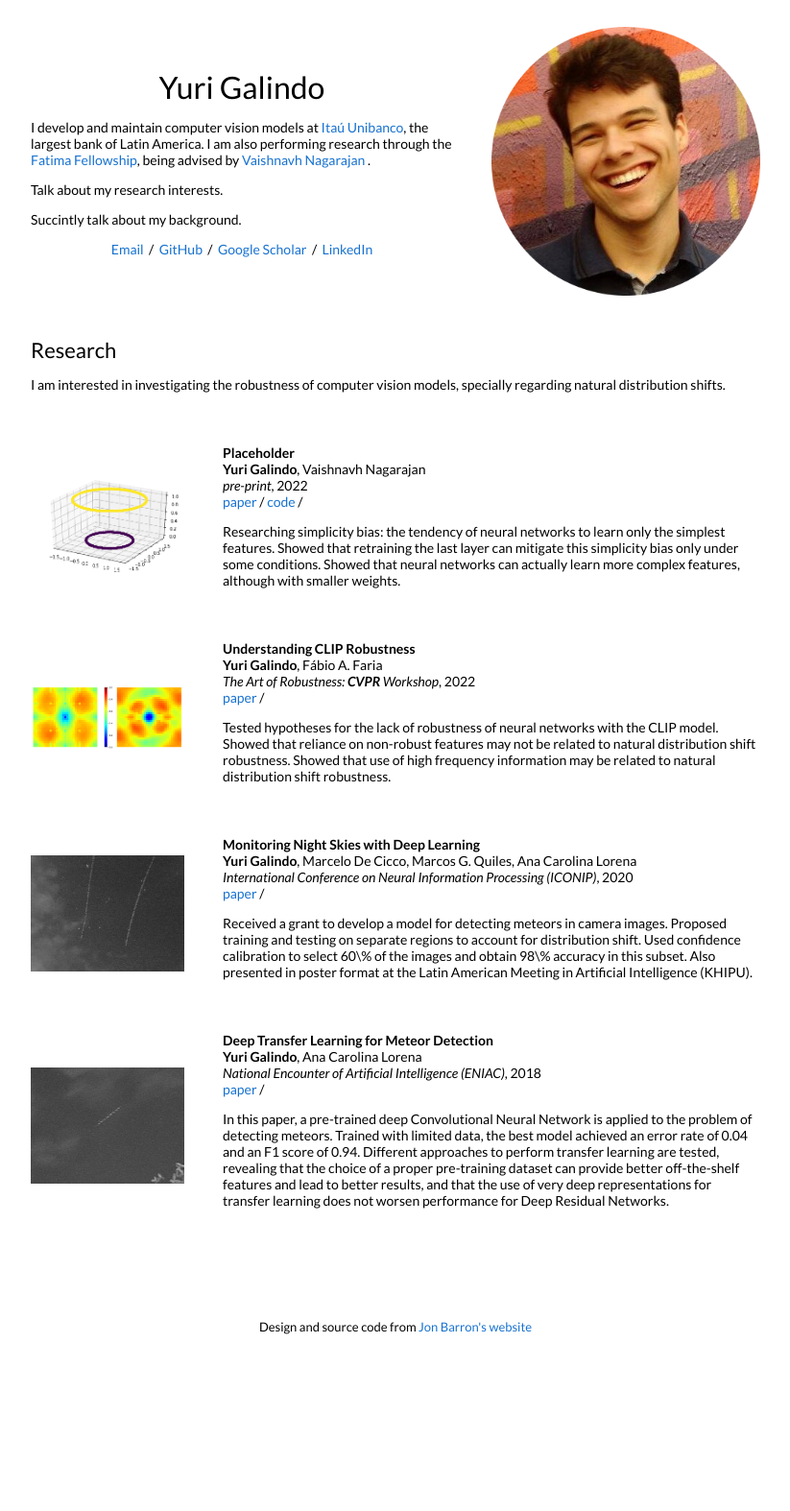
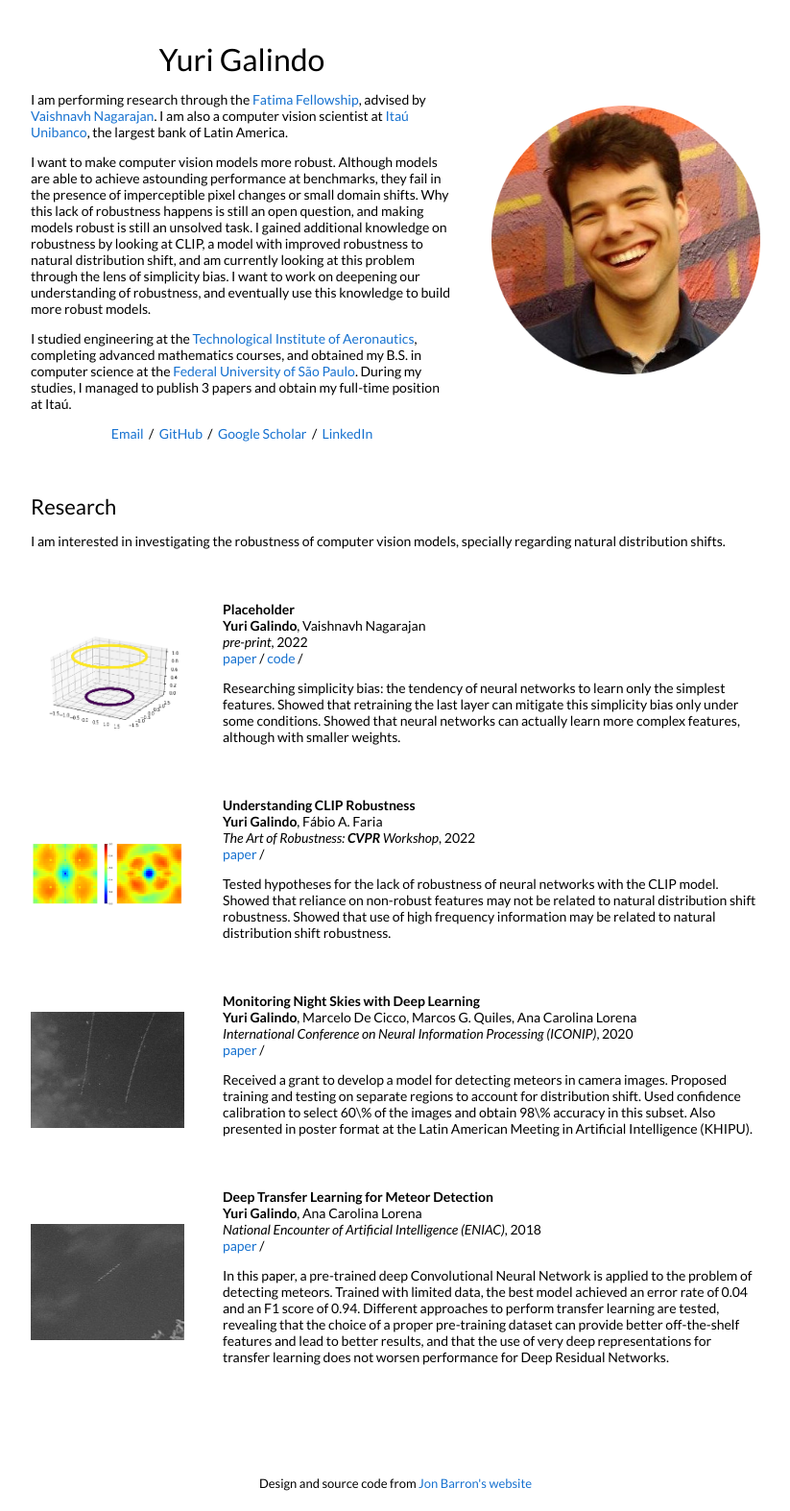
Before and after one commit to yurigalindo/yurigalindo.github.io, a Jekyll site: the page built from _posts/2022-06-02-fatima.markdown, in a window 1280 px wide. Shown: the whole page at 96% size, without its empty margins (228-1051 px from the left). Built offline with Jekyll 4.4.1, drawn with Linux system fonts in a browser that asks for light colours; before the commit the page ends 1411 px from its top, so only the background shows below that.

Commit message:
added bio

```diff
--- a/_layouts/default.html
+++ b/_layouts/default.html
@@ -27,13 +27,13 @@
               <h1>
                 Yuri Galindo
               </h1>
-              <p>I develop and maintain computer vision models at <a href="https://www.itau.com/">Itaú Unibanco</a>, the largest bank of Latin America. I am also performing research through the <a href="https://www.fatimafellowship.com/">Fatima Fellowship</a>, being advised by <a href="https://vaishnavh.github.io/home/index.html">Vaishnavh Nagarajan</a> .
+              <p> I am performing research through the <a href="https://www.fatimafellowship.com/">Fatima Fellowship</a>, advised by <a href="https://vaishnavh.github.io/home/index.html">Vaishnavh Nagarajan</a>. I am also a computer vision scientist at <a href="https://www.itau.com/">Itaú Unibanco</a>, the largest bank of Latin America.
               </p>
               <p>
-                Talk about my research interests.
+                I want to make computer vision models more robust. Although models are able to achieve astounding performance at benchmarks, they fail in the presence of imperceptible pixel changes or small domain shifts. Why this lack of robustness happens is still an open question, and making models robust is still an unsolved task. I gained additional knowledge on robustness by looking at CLIP, a model with improved robustness to natural distribution shift, and am currently looking at this problem through the lens of simplicity bias. I want to work on deepening our understanding of robustness, and eventually use this knowledge to build more robust models.
               </p>
               <p>
-                Succintly talk about my background.
+                I studied engineering at the <a href="http://www.ita.br/">Technological Institute of Aeronautics</a>, completing advanced mathematics courses, and obtained my B.S. in computer science at the <a href="https://www.unifesp.br/world/">Federal University of São Paulo</a>. During my studies, I managed to publish 3 papers and obtain my full-time position at Itaú.
               </p>
               <p style="text-align:center">
                 <a target="_blank" href="yurioliveiragalindo@gmail.com"> Email</a> &nbsp;/&nbsp;
```
